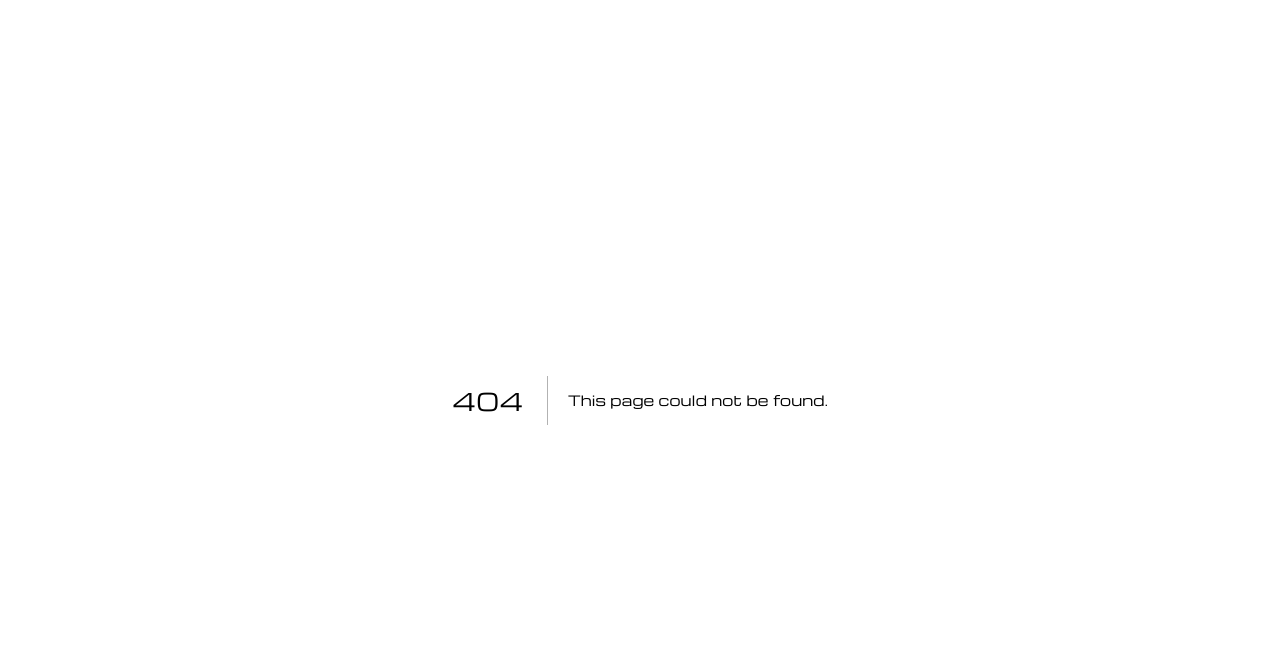
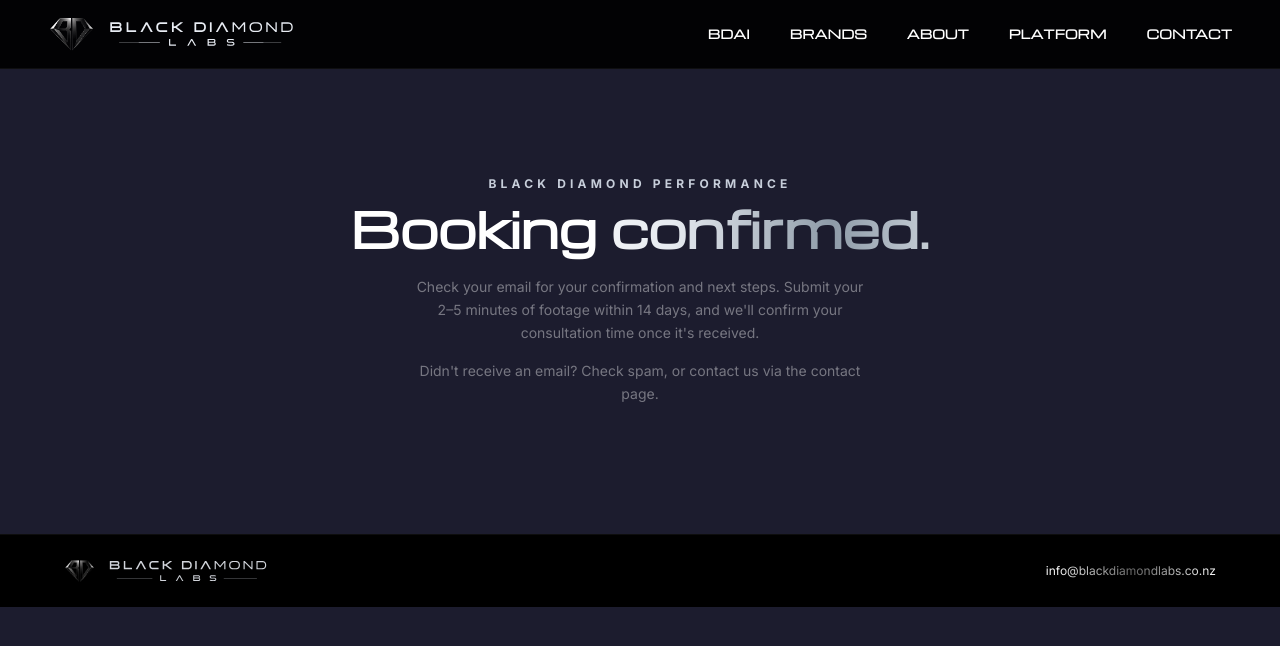
Before and after one commit to N8Nuks/blackdiamondlabs, a Next.js app: page /performance/thanks in a window 1280 px wide. Before the commit this address had no page. Shown: the top 646 px of the page. Built offline with nearby package versions, Linux system fonts and the light colour scheme.

Commit message:
Add Black Diamond Performance brand page and thanks page

```diff
--- /dev/null
+++ b/app/performance/page.tsx
@@ -0,0 +1,107 @@
+import Nav from '@/components/Nav'
+import Footer from '@/components/Footer'
+
+const silverText: React.CSSProperties = { background: 'linear-gradient(90deg,#8E9BA8,#E6EAF0,#FFFFFF,#E6EAF0,#8E9BA8)', backgroundSize: '200% auto', WebkitBackgroundClip: 'text', WebkitTextFillColor: 'transparent', backgroundClip: 'text', animation: 'shimmer 3s linear infinite' }
+
+const STEPS = [
+  { n: '01', t: 'Book your review', d: 'Complete the online booking form and athlete questionnaire, and confirm with payment.' },
+  { n: '02', t: 'Upload your video', d: '2–5 minutes of training or game footage for your chosen focus area. Simple upload instructions arrive by email.' },
+  { n: '03', t: 'Performance analysis', d: 'Nathan and Katrina review your footage before your consultation — strengths, priorities, and the changes that matter most.' },
+  { n: '04', t: 'Live consultation', d: 'A personalised 45–60 minute online Performance Review Consultation. Your footage, your goals, direct feedback.' },
+  { n: '05', t: 'Your performance plan', d: 'A follow-up email with your review summary, Individual Action Plan, and training priorities for the next 2–4 weeks.' },
+]
+
+const INCLUDED = [
+  'Online booking and athlete questionnaire',
+  'Video submission and pre-consultation analysis',
+  '45–60 minute live Performance Review Consultation',
+  'Personalised feedback and practical guidance',
+  'Individual Action Plan',
+  'Follow-up email with training recommendations',
+]
+
+const AREAS = ['Hitting', 'Infield Defence', 'Outfield Defence', 'Base Running', 'General Game Performance']
+
+export default function Performance() {
+  return (
+    <main className="min-h-screen text-white relative">
+      <Nav />
+      <style>{`@keyframes shimmer { 0% { background-position: -200% center; } 100% { background-position: 200% center; } }`}</style>
+
+      {/* Hero */}
+      <section className="relative z-10 pt-36 pb-16 px-6 sm:px-12 text-center">
+        <div className="fixed inset-0 z-0 pointer-events-none">
+          <div className="w-full h-full" style={{ backgroundImage: 'url(/performance-bg.jpg)', backgroundSize: 'cover', backgroundPosition: 'center 25%' }} />
+          <div className="absolute inset-0" style={{ background: 'linear-gradient(180deg, rgba(0,0,0,0.7) 0%, rgba(0,0,0,0.9) 100%)' }} />
+        </div>
+        <div className="relative z-10">
+          <p className="text-xs font-bold uppercase tracking-[0.35em] mb-3" style={{ color: '#C7CEDA' }}>Black Diamond Performance</p>
+          <h1 className="text-4xl sm:text-6xl font-black mb-4">Elite experience. <span style={silverText}>Personalised feedback.</span></h1>
+          <p className="text-sm text-white/40 max-w-xl mx-auto">
+            Expert video analysis and a live one-on-one consultation with Nathan and Katrina Nukunuku — two of New Zealand&apos;s most accomplished softball players, with 40+ years of combined international experience.
+          </p>
+          <a href="/performance/book" className="inline-block mt-8 rounded-full px-8 py-3 text-sm font-black text-black transition-all hover:opacity-90" style={{ background: 'linear-gradient(90deg,#C7CEDA,#FFFFFF,#C7CEDA)' }}>
+            Book your Performance Review →
+          </a>
+        </div>
+      </section>
+
+      {/* Product card */}
+      <section className="relative z-10 px-6 sm:px-12 pb-20">
+        <div className="max-w-3xl mx-auto rounded-2xl border p-8 sm:p-10" style={{ borderColor: '#C7CEDA40', background: '#C7CEDA08' }}>
+          <div className="flex items-center gap-2 mb-5">
+            <span className="h-1.5 w-1.5 rounded-full animate-pulse" style={{ backgroundColor: '#4ade80' }} />
+            <span className="text-xs font-bold uppercase tracking-widest" style={{ color: '#4ade80' }}>Now taking bookings</span>
+          </div>
+          <h2 className="text-2xl font-black mb-1">The <span style={silverText}>Performance Review</span></h2>
+          <p className="text-xs font-semibold uppercase tracking-widest text-white/50 mb-4">Online video analysis + live consultation — athletes 10 years and over</p>
+          <p className="text-sm text-white/40 leading-relaxed mb-6">
+            Submit your footage, then meet Nathan and Katrina online for direct, honest feedback. Every review focuses on one or two key priorities — simple, practical, and immediately applicable. Choose your focus: {AREAS.join(' · ')}.
+          </p>
+          <div className="flex items-end gap-4 mb-2">
+            <span className="text-lg text-white/30 line-through">$180 NZD</span>
+            <span className="text-4xl font-black" style={silverText}>$99 NZD</span>
+          </div>
+          <p className="text-xs text-white/40 mb-6">Launch price — for a limited time only. Inclusive of GST where applicable.</p>
+          <a href="/performance/book" className="text-sm font-bold" style={silverText}>Book now and lock in the launch price →</a>
+        </div>
+      </section>
+
+      {/* How it works */}
+      <section className="relative z-10 px-6 sm:px-12 py-20" style={{ borderTop: '1px solid #ffffff08', background: '#050505' }}>
+        <div className="max-w-5xl mx-auto">
+          <h2 className="text-3xl font-black text-center mb-12">How it <span style={silverText}>works</span></h2>
+          <div className="grid gap-5 sm:grid-cols-2 lg:grid-cols-3">
+            {STEPS.map(s => (
+              <div key={s.n} className="rounded-2xl border border-white/8 bg-white/[0.02] p-6">
+                <p className="text-xs font-black mb-2" style={{ color: '#C7CEDA' }}>{s.n}</p>
+                <h3 className="font-black text-sm mb-2">{s.t}</h3>
+                <p className="text-xs text-white/40 leading-relaxed">{s.d}</p>
+              </div>
+            ))}
+            <div className="rounded-2xl border border-white/8 bg-white/[0.02] p-6">
+              <p className="text-xs font-black mb-2" style={{ color: '#C7CEDA' }}>Included</p>
+              <ul className="text-xs text-white/40 leading-relaxed space-y-1">
+                {INCLUDED.map(i => <li key={i}>— {i}</li>)}
+              </ul>
+            </div>
+          </div>
+        </div>
+      </section>
+
+      {/* Under 18 + coming soon */}
+      <section className="relative z-10 px-6 sm:px-12 py-20" style={{ borderTop: '1px solid #ffffff08' }}>
+        <div className="max-w-3xl mx-auto text-center">
+          <h2 className="text-2xl font-black mb-4">Athletes <span style={silverText}>under 18</span></h2>
+          <p className="text-sm text-white/40 leading-relaxed mb-14">
+            Young athletes are at the heart of what we do. A parent or guardian completes the consent section of the booking form, and a responsible adult is present during every consultation. Footage is stored securely and deleted within 30 days of your consultation.
+          </p>
+          <p className="text-xs font-bold uppercase tracking-[0.35em] mb-3" style={{ color: '#C7CEDA' }}>Coming to Black Diamond Performance</p>
+          <p className="text-sm text-white/30">In-person sessions · Weekend training camps · Team &amp; club programmes</p>
+        </div>
+      </section>
+
+      <Footer />
+    </main>
+  )
+}
--- /dev/null
+++ b/app/performance/thanks/page.tsx
@@ -0,0 +1,24 @@
+import Nav from '@/components/Nav'
+import Footer from '@/components/Footer'
+
+const silverText: React.CSSProperties = { background: 'linear-gradient(90deg,#8E9BA8,#E6EAF0,#FFFFFF,#E6EAF0,#8E9BA8)', backgroundSize: '200% auto', WebkitBackgroundClip: 'text', WebkitTextFillColor: 'transparent', backgroundClip: 'text', animation: 'shimmer 3s linear infinite' }
+
+export default function Thanks() {
+  return (
+    <main className="min-h-screen text-white relative">
+      <Nav />
+      <style>{`@keyframes shimmer { 0% { background-position: -200% center; } 100% { background-position: 200% center; } }`}</style>
+      <section className="relative z-10 pt-44 pb-32 px-6 text-center">
+        <p className="text-xs font-bold uppercase tracking-[0.35em] mb-3" style={{ color: '#C7CEDA' }}>Black Diamond Performance</p>
+        <h1 className="text-4xl sm:text-5xl font-black mb-6">Booking <span style={silverText}>confirmed.</span></h1>
+        <p className="text-sm text-white/40 max-w-md mx-auto leading-relaxed">
+          Check your email for your confirmation and next steps. Submit your 2–5 minutes of footage within 14 days, and we&apos;ll confirm your consultation time once it&apos;s received.
+        </p>
+        <p className="text-sm text-white/40 max-w-md mx-auto leading-relaxed mt-4">
+          Didn&apos;t receive an email? Check spam, or contact us via the <a href="/contact" className="underline">contact page</a>.
+        </p>
+      </section>
+      <Footer />
+    </main>
+  )
+}
```
